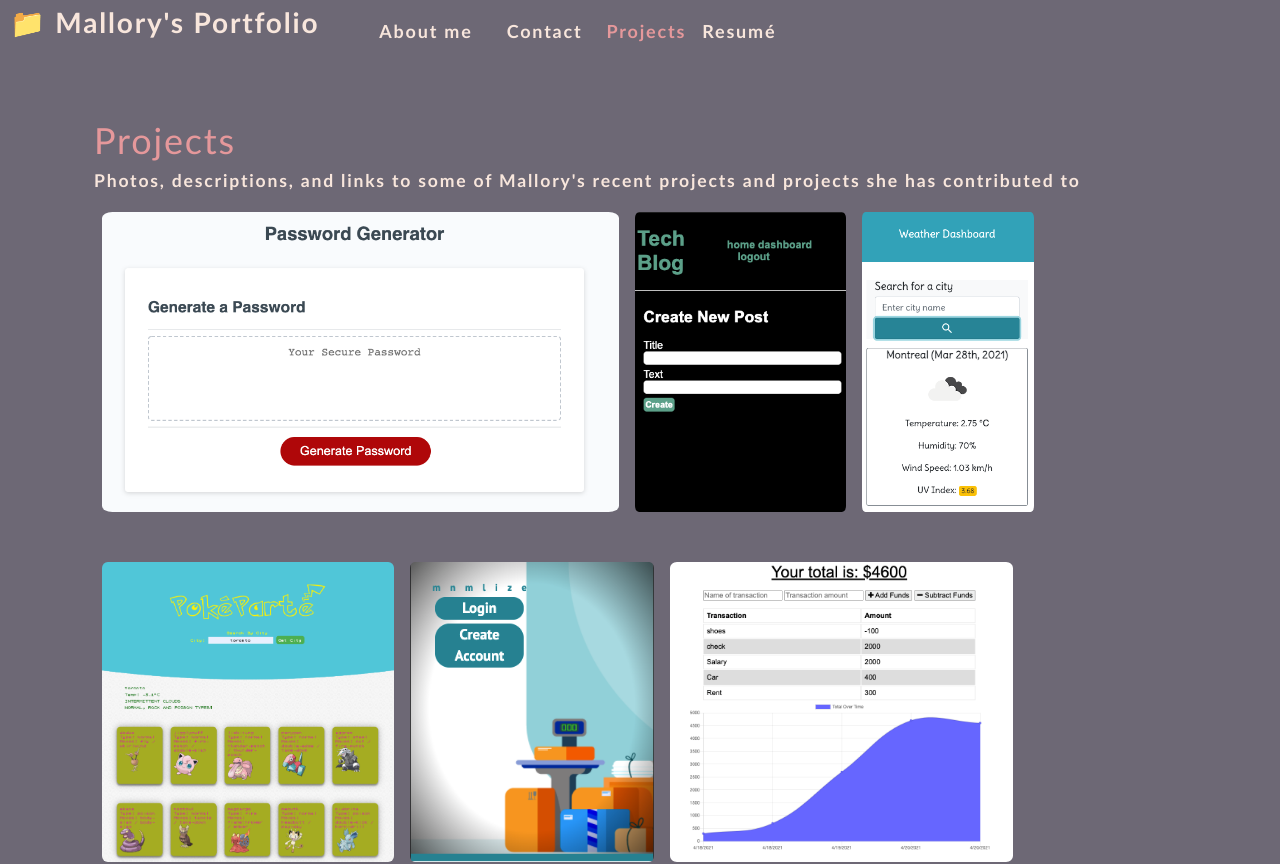
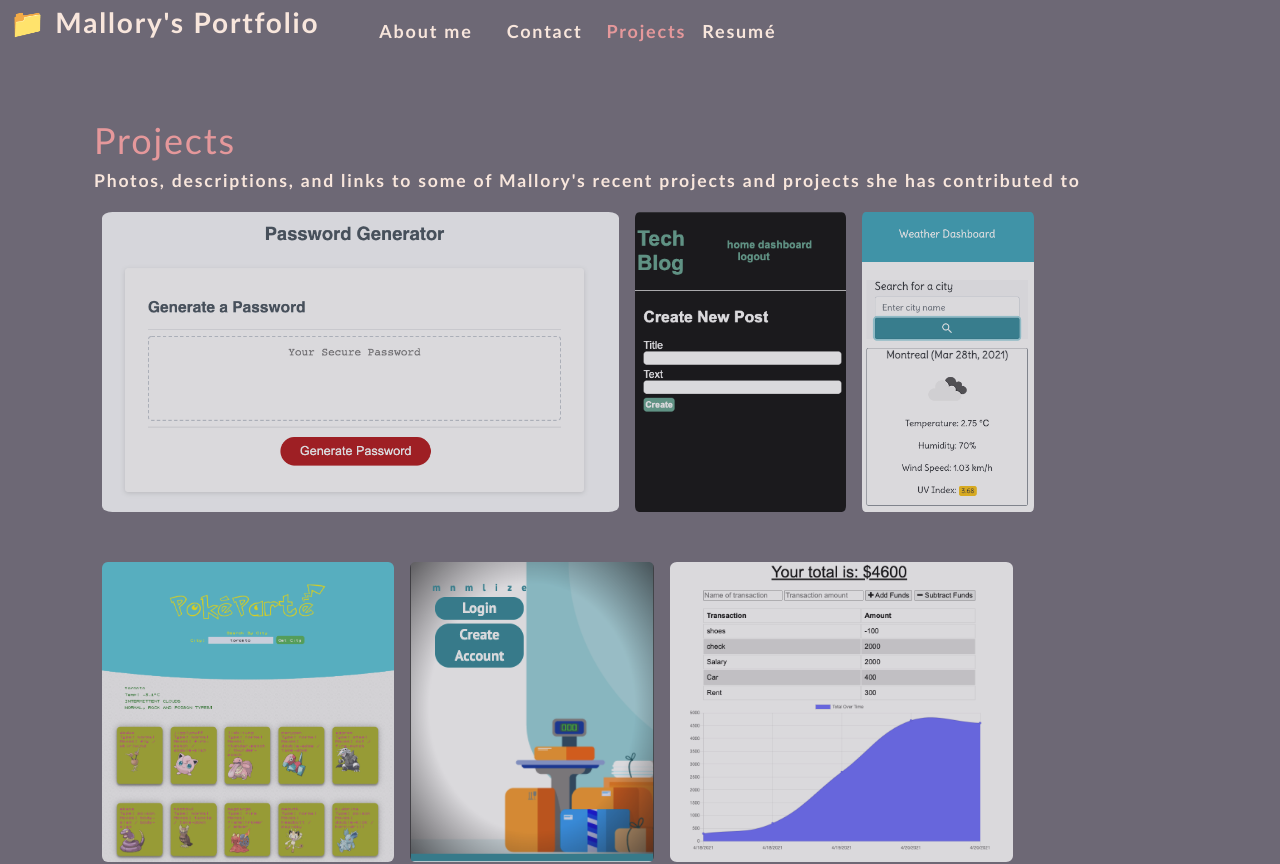
Before and after one commit to malloryfaria/react-portfolio, a React (Create React App) app: page / in a window 1280 px wide. Shown: the top 864 px of the page. Built offline with nearby package versions, Linux system fonts and the light colour scheme.

Commit message:
final style update

```diff
--- a/src/index.css
+++ b/src/index.css
@@ -250,6 +250,12 @@ textarea {
   cursor: pointer;
 }
 
+.img-thumbnail {
+  opacity: 0.75 !important;
+}
+
+
+
 .modalBackdrop {
 	background: rgba(0, 0, 0, .65);
 	bottom: 0;
```
